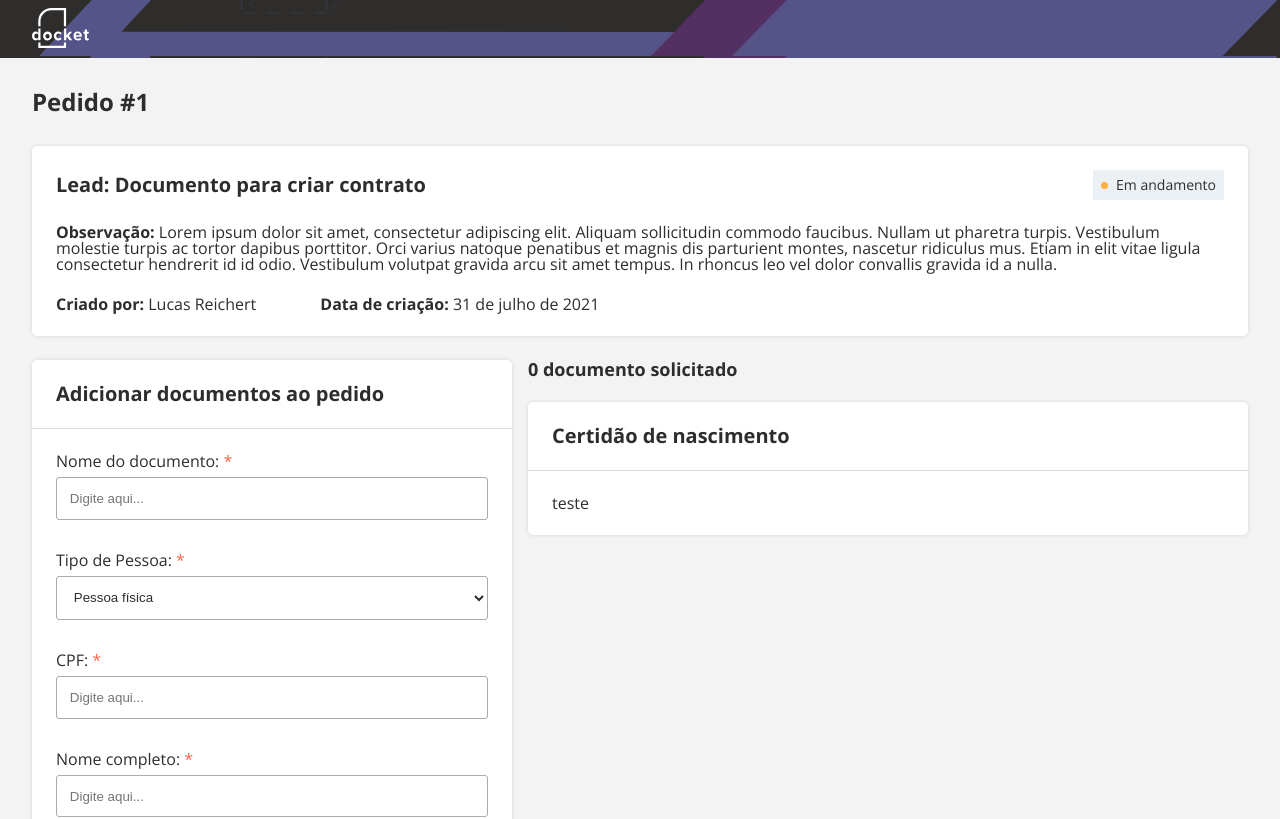
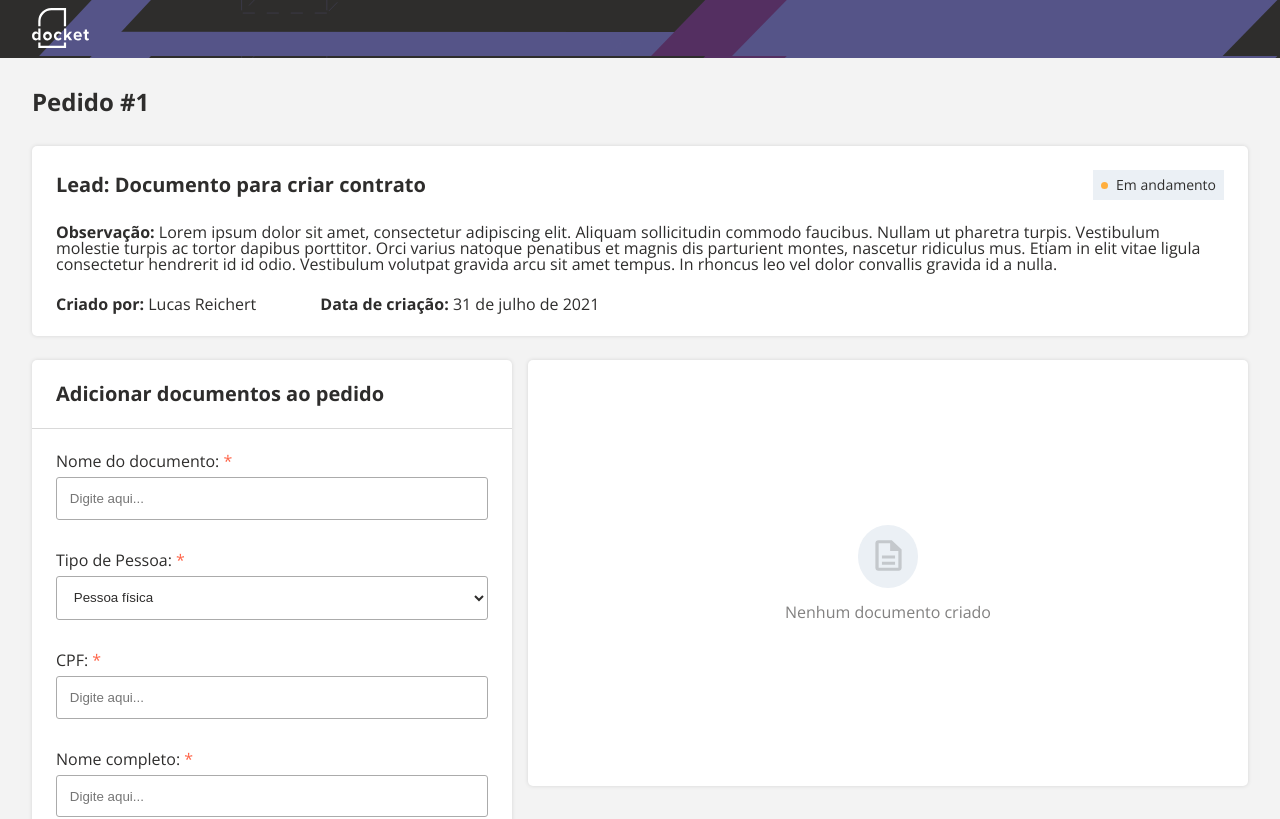
Before and after one commit to lucasreichert3/docket-challenge, a React (Create React App) app: page / in a window 1280 px wide. Shown: the top 819 px of the page. Built offline with nearby package versions, Linux system fonts and the light colour scheme.

Commit message:
empty state

```diff
--- a/src/components/documents-list-card/index.jsx
+++ b/src/components/documents-list-card/index.jsx
@@ -1,11 +1,34 @@
 import React from 'react'
+import { useDocuments } from '../../contexts/documents'
 import Card from '../card/index'
+import EmptyState from '../empty-state'
+import icon from '../../assets/document-icon.svg'
+import './styles.scss'
 
 function DocumentsListCard() {
+  const { documents } = useDocuments()
+
+  const imageIcon = () => {
+    return (
+      <div className="image-background">
+        <img src={icon} alt="document icon" />
+      </div>
+    )
+  }
+
   return (
-    <Card headerTitle="Certidão de nascimento" headerBorder>
-      <span>teste</span>
-    </Card>
+    <>
+      {documents.map((document, i) => (
+        <Card key={i} headerTitle={document.documentName} headerBorder>
+          <span>teste</span>
+        </Card>
+      ))}
+      {documents.length === 0 && (
+        <div className="empty-state-container">
+          <EmptyState message="Nenhum documento criado" image={imageIcon()} />
+        </div>
+      )}
+    </>
   )
 }
 
--- a/src/components/documents-list-card/styles.scss
+++ b/src/components/documents-list-card/styles.scss
@@ -0,0 +1,19 @@
+.empty-state-container {
+  display: flex;
+  height: 50%;
+  justify-content: center;
+  align-items: center;
+  background-color: #fff;
+  border-radius: 5px;
+  box-shadow: 0 0 4px #0000001f;
+
+  .image-background {
+    padding: 0.8rem;
+    border-radius: 100%;
+    background-color: #ebf0f5;
+
+    img {
+      width: 35px;
+    }
+  }
+}
--- /dev/null
+++ b/src/components/empty-state/index.jsx
@@ -0,0 +1,14 @@
+import React from 'react'
+import icon from '../../assets/document-icon.svg'
+import './style.scss'
+
+function EmptyState({ message, image }) {
+  return (
+    <div className="empty-state">
+      <div className="image">{image}</div>
+      <p className="message">{message}</p>
+    </div>
+  )
+}
+
+export default EmptyState
--- /dev/null
+++ b/src/components/empty-state/style.scss
@@ -0,0 +1,15 @@
+.empty-state {
+  display: flex;
+  justify-content: center;
+  flex-direction: column;
+
+  .image {
+    display: flex;
+    justify-content: center;
+  }
+
+  .message {
+    padding-top: 1rem;
+    color: #828180;
+  }
+}
--- a/src/views/request-documents/index.jsx
+++ b/src/views/request-documents/index.jsx
@@ -23,10 +23,12 @@ function RequestDocuments() {
             <RequestFormCard />
           </div>
           <div className="list">
-            <h2 className="title">
-              {documents.length} documento
-              {documents.length === 1 || documents.length === 0 ? '' : 's'} solicitado
-            </h2>
+            {documents.length > 0 && (
+              <h2 className="title">
+                {documents.length} documento
+                {documents.length === 1 ? '' : 's'} solicitado
+              </h2>
+            )}
             <DocumentsListCard />
           </div>
         </div>
```
Also changed, not shown: src/assets/document-icon.svg (added).
